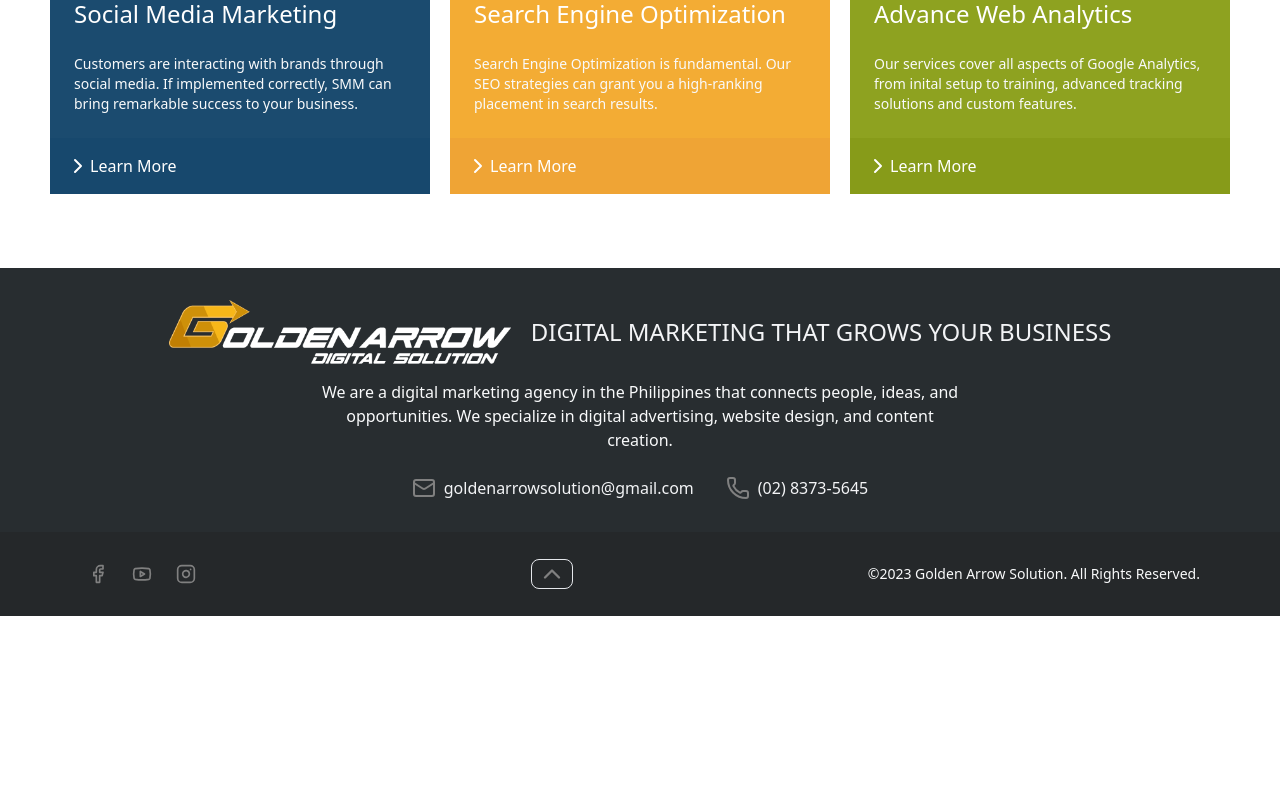
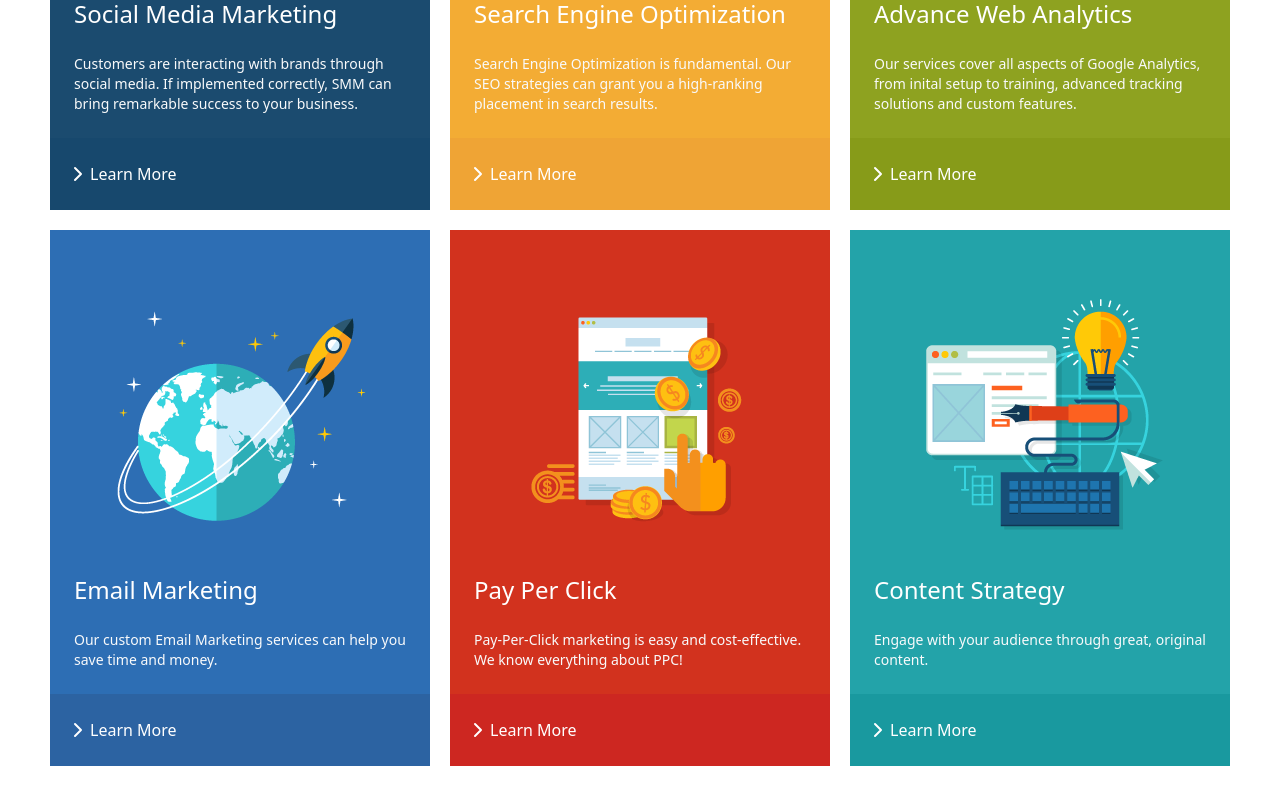
Before and after one commit to venshin22/Golden-Page-React, a React (Create React App) app: page /services in a window 1280 px wide. Shown: the part 680-1480 px from the top of the page. Before the commit the page ends 1296 px from the top, so only its background shows below. Built offline with nearby package versions, Linux system fonts and the light colour scheme.

Commit message:
fix responsiveness

```diff
--- a/src/Components/Layout/Footer.tsx
+++ b/src/Components/Layout/Footer.tsx
@@ -5,7 +5,7 @@ export default function Footer() {
         <>
             <footer className="flex flex-col w-full items-center justify-between px-4 md:px-8 py-8 bg-[#282d30] text-gray-100">
                 <div className="flex flex-col lg:flex-row items-center gap-5 justify-center px-4">
-                    <img src="/assets/golden_img2.png" alt="logo" className="h-16" />
+                    <img src="/assets/golden_img2.png" alt="logo" className="h-12 lg:h-16" />
                     <h1 className="text-xl lg:text-2xl text-gray-100 font-sans uppercase text-center">
                         Digital Marketing That Grows Your Business
                     </h1>
@@ -29,13 +29,13 @@ export default function Footer() {
             <div className="w-full flex items-center justify-center bg-[#25282a] py-6">
                 <div className="w-full max-w-6xl flex flex-col md:flex-row items-center justify-between px-4 gap-4">
                     <div className="flex gap-2 mr-8">
-                        <a href="https://www.facebook.com/goldenarrowdigitalsolution/" target="_blank" rel="noopener noreferrer">
+                        <a href="https://www.facebook.com/goldenarrowdigitalsolution/" target="_blank">
                             <Facebook color="gray" size={36} className="hover:bg-[#56aee3] rounded-lg p-2" />
                         </a>
-                        <a href="https://www.youtube.com/@GoldenArrowDigitalPH" target="_blank" rel="noopener noreferrer">
+                        <a href="https://www.youtube.com/@GoldenArrowDigitalPH" target="_blank">
                             <Youtube color="gray" size={36} className="hover:bg-[#56aee3] rounded-lg p-2" />
                         </a>
-                        <a href="https://www.instagram.com/goldenarrowdigitalsolution/" target="_blank" rel="noopener noreferrer">
+                        <a href="https://www.instagram.com/goldenarrowdigitalsolution/" target="_blank">
                             <Instagram color="gray" size={36} className="hover:bg-[#56aee3] rounded-lg p-2" />
                         </a>
                     </div>
--- a/src/Components/Layout/Header.tsx
+++ b/src/Components/Layout/Header.tsx
@@ -11,9 +11,9 @@ export default function Header() {
 
     return(
         <div className="flex flex-col items-center justify-between">
-        <div className="flex flex-col lg:flex-row w-[75rem] shrink items-center justify-between gap-8 bg-white py-7">
+        <div className="flex flex-col lg:flex-row w-full lg:w-[75rem] shrink items-center justify-between gap-8 bg-white pt-7 lg:py-7">
             <div className="flex ">
-                <img src="/assets/golden_img.png" alt="logo_blck" className="h-12"/>
+                <img src="/assets/golden_img.png" alt="logo_blck" className="h-10 lg:h-12"/>
             </div>
             <div className="hidden lg:block lg:flex-row lg:text-xl font-thin">
                 <ul className="flex p-4 space-x-6">
--- a/src/Components/Page/Body.tsx
+++ b/src/Components/Page/Body.tsx
@@ -3,7 +3,7 @@ import Mid from "./Body_comp/Mid"
 import Bottom from "./Body_comp/Bottom"
 export default function Body() {
     return(
-        <div className="h-full w-full mr-8 lg:mr-4 bg-white">
+        <div className="h-full w-full bg-white">
             <Top/>
             <Mid />
             <Bottom />
--- a/src/Components/Page/Body_comp/Top.tsx
+++ b/src/Components/Page/Body_comp/Top.tsx
@@ -4,7 +4,7 @@ export default function Top() {
     const [hoveredIndex, setHoveredIndex] = useState<number | null>(null);
 
     return(
-        <div className="flex w-full p-8 items-center justify-center border border-y-gray-200 border-x-0">
+        <div className="flex w-full p-6 items-center justify-center border border-y-gray-200 border-x-0">
             <div
                 className="mx-4"
                 style={{ perspective: "600px" }}
--- a/src/Components/Page/Body_comp/mComponent/ServiceCard.tsx
+++ b/src/Components/Page/Body_comp/mComponent/ServiceCard.tsx
@@ -24,7 +24,7 @@ const ServiceCard: React.FC<ServiceCardProps> = ({
   const borderClass = borderColor ? `border-${borderColor}` : 'border-transparent';
 
   return (
-    <div className="flex w-full max-w-96 pl-2 pr-6">
+    <div className="flex w-full lg:w-96 pl-2 pr-6">
       <div className="flex mr-4 p-2">
         {Icon && (
           <Icon
--- a/src/Services_Components/ServBody_Comps/ServeTop.tsx
+++ b/src/Services_Components/ServBody_Comps/ServeTop.tsx
@@ -3,12 +3,12 @@ import ServCard from "./top-comp/ServCard";
 export default function ServeTop () {
     return(
         <div className="w-full flex flex-col items-center justify-center pt-4 mb-16">
-            <div className="flex flex-col w-[75rem] text-gray-600 text-center gap-6 py-8">
-                <h1 className="text-5xl">Full Service Digital Creative Agency</h1>
-                <span className="text-lg">We pride ourselves on delivering compelling, digital marketing solutions.Our winning solutions and experiences help many of our clients interact and engage with their customers in the best possible way.</span>
+            <div className="flex flex-col w-full lg:w-[75rem] text-gray-600 text-center gap-6  lg:py-8 px-8 lg:px-6">
+                <h1 className="text-3xl lg:text-5xl">Full Service Digital Creative Agency</h1>
+                <span className="text-sm lg:text-xl">We pride ourselves on delivering compelling, digital marketing solutions.Our winning solutions and experiences help many of our clients interact and engage with their customers in the best possible way.</span>
             </div>
 
-            <div className="flex flex-col md:flex-row w-[75rem] text-white">
+            <div className="flex flex-col w-full md:flex-row lg:w-[75rem] text-white">
                 <ServCard
                     imgSrc="\assets\socmed-servcard.png"
                     bgColor="#1b4b6f"
@@ -30,6 +30,29 @@ export default function ServeTop () {
                     description="Our services cover all aspects of Google Analytics, from inital setup to training, advanced tracking solutions and custom features."
                     footerBgColor="#879b19" />
             </div>
+
+            <div className="flex flex-col w-full md:flex-row lg:w-[75rem] text-white">
+                <ServCard
+                    imgSrc="\assets\email-servcard.png"
+                    bgColor="#2d6eb4"
+                    title="Email Marketing"
+                    description="Our custom Email Marketing services can help you save time and money."
+                    footerBgColor="#2c63a2" />
+
+                <ServCard
+                    imgSrc="\assets\ppc-servcard.png"
+                    bgColor="#d2321e"
+                    title="Pay Per Click"
+                    description="Pay-Per-Click marketing is easy and cost-effective. We know everything about PPC!"
+                    footerBgColor="#cd2721" />
+
+                <ServCard
+                    imgSrc="\assets\constrat-servcard.png"
+                    bgColor="#23a3a9"
+                    title="Content Strategy"
+                    description="Engage with your audience through great, original content."
+                    footerBgColor="#19999f" />
+            </div>
         </div>
     );
 };
--- a/src/Services_Components/ServBody_Comps/top-comp/ServCard.tsx
+++ b/src/Services_Components/ServBody_Comps/top-comp/ServCard.tsx
@@ -24,8 +24,8 @@ const ServCard:React.FC<ServCardProps> = ({
     return(
         <div className="flex flex-col w-full items-center p-2.5">
 
-            <div className="flex flex-col w-full h-full items-center justify-center p-6" style={{backgroundColor:bgColor}}>
-                <div className="p-8 h-[20rem]" >
+            <div className="flex flex-col w-full lg:w-full h-full items-center p-6" style={{backgroundColor:bgColor}}>
+                <div className="lg:p-8 lg:h-[20rem]">
                 {imgSrc && (
                     <img
                     src={imgSrc}
@@ -33,15 +33,15 @@ const ServCard:React.FC<ServCardProps> = ({
                     />
                 )}
                 </div>
-                <div className="flex flex-col gap-6">
+                <div className="flex flex-col w-full gap-6">
                 <h1 className="text-2xl text-white">{title}</h1>
                 <span className="text-sm font-thin text-gray-50">{description}</span>
-            </div>
+                </div>
             </div>
 
 
 
-            <div className="flex w-full p-4 text-white" style={{backgroundColor:footerBgColor}}>
+            <div className="flex w-full p-4 py-6 text-white" style={{backgroundColor:footerBgColor}}>
                 <ChevronRight/>
                 <h1>{footerText}</h1>
             </div>
```
Also changed, not shown: src/Components/Page/Body_comp/Bottom.tsx (+8 -8 lines), src/Components/Page/Body_comp/Mid.tsx (+8 -8 lines).
